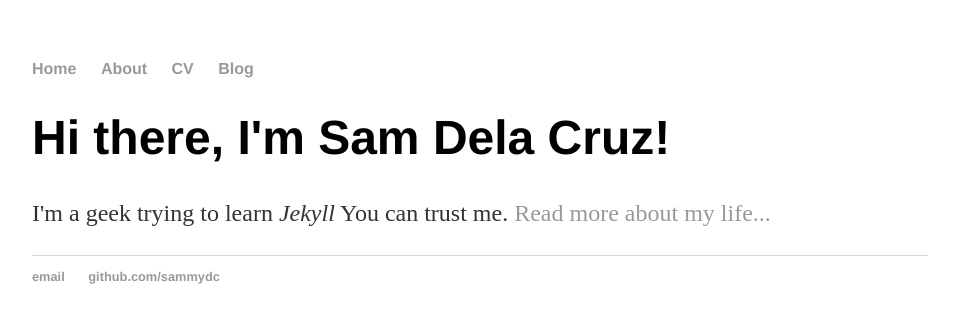
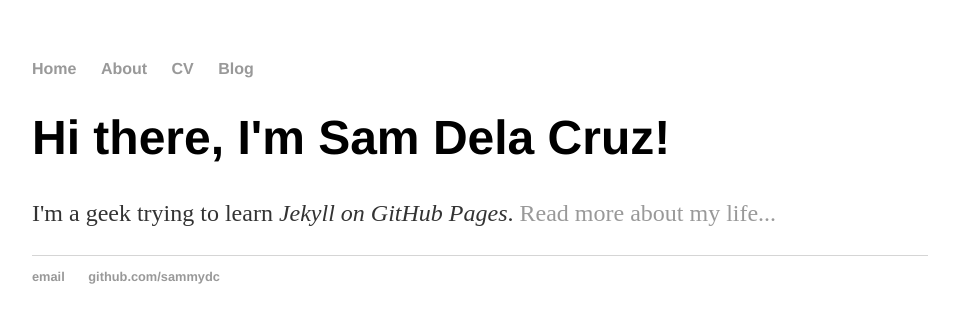
Before and after one commit to sammydc/sammydc.github.io, a Jekyll site: the page built from index.html, in a window 1280 px wide. Shown: the top 323 px of the page, without its empty margins (160-1119 px from the left). Built offline with Jekyll 4.4.1, drawn with Linux system fonts in a browser that asks for light colours.

Commit message:
changes on index

```diff
--- a/index.html
+++ b/index.html
@@ -4,5 +4,5 @@ title: Sam Dela Cruz
 ---
 <div class="blurb">
     <h1>Hi there, I'm Sam Dela Cruz!</h1>
-    <p>I'm a geek trying to learn <em>Jekyll</em> You can trust me. <a href="/about">Read more about my life...</a></p>
+    <p>I'm a geek trying to learn <em>Jekyll on GitHub Pages</em>. <a href="/about">Read more about my life...</a></p>
 </div><!-- /.blurb -->
```
